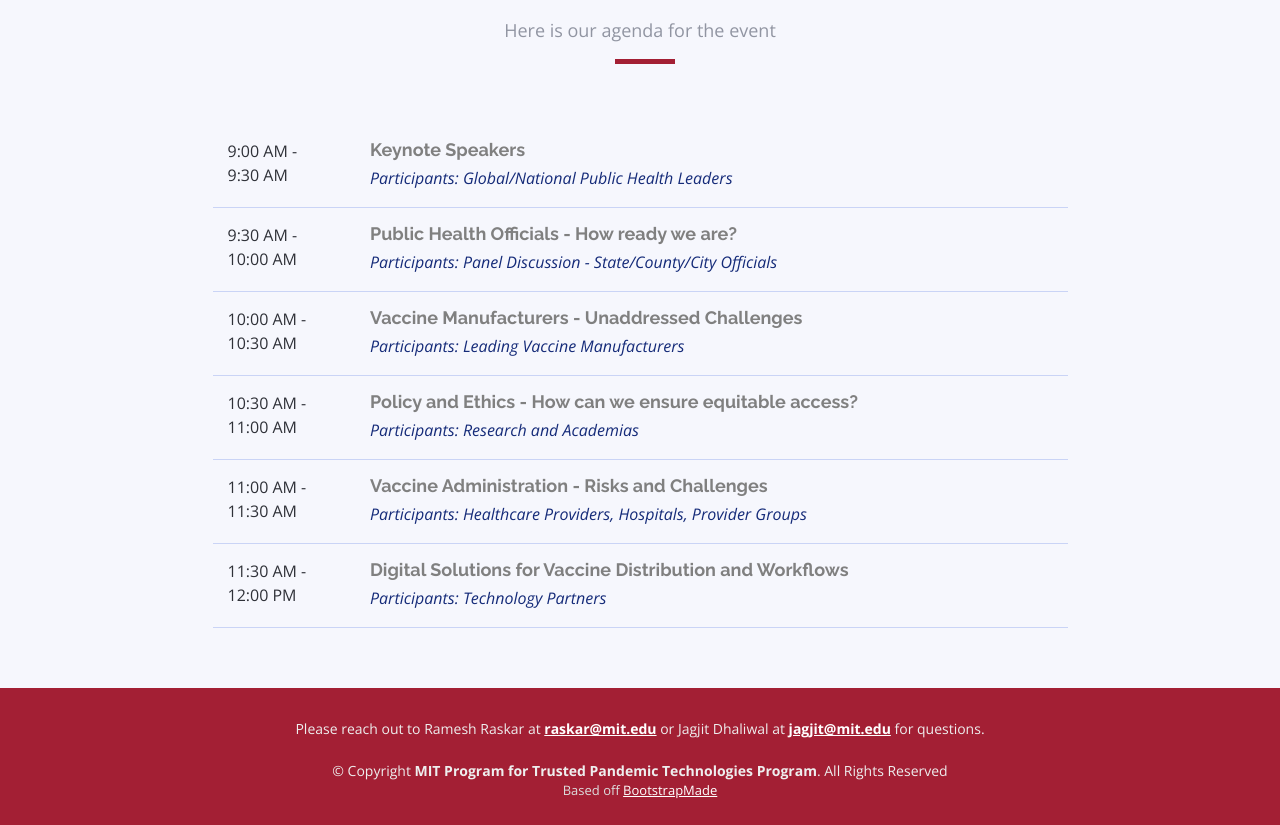
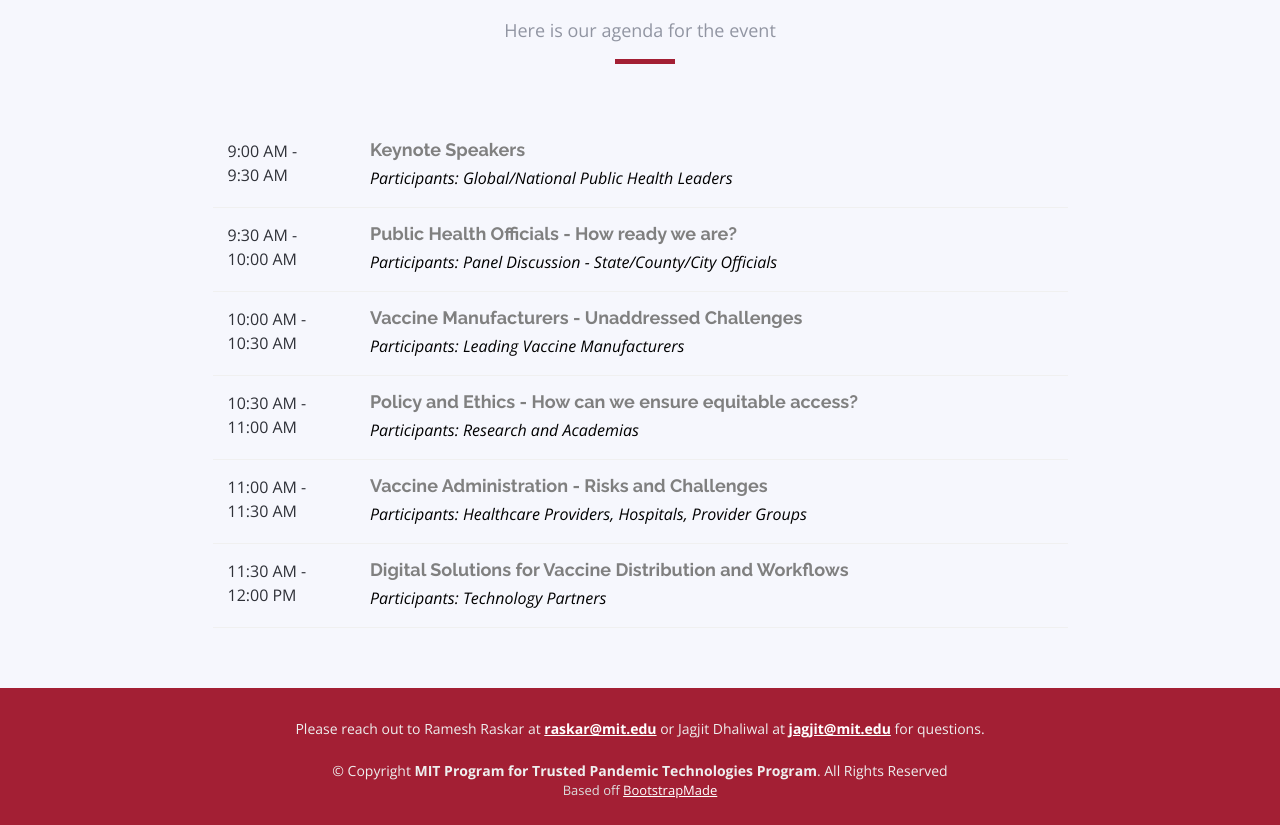
Before and after one commit to mit-vaccine/mit-vaccine.github.io, a plain HTML site: page conference.html in a window 1280 px wide. Shown: the part 3221-4046 px from the top of the page. Drawn offline with nearby package versions, Linux system fonts and the light colour scheme.

Commit message:
CSS color changes

```diff
--- a/assets/css/style.css
+++ b/assets/css/style.css
@@ -1227,14 +1227,14 @@ body.mobile-nav-active #mobile-nav-toggle {
 }
 
 #schedule .schedule-item {
-  border-bottom: 1px solid #cad4f6;
+  border-bottom: 1px solid #f0f0f0;
   padding-top: 15px;
   padding-bottom: 15px;
   transition: background-color ease-in-out 0.3s;
 }
 
 #schedule .schedule-item:hover {
-  background-color:#d75656;
+  background-color:rgba(145, 33, 48, 0.1);
 }
 
 #schedule .schedule-item time {
@@ -1273,7 +1273,7 @@ body.mobile-nav-active #mobile-nav-toggle {
 
 #schedule .schedule-item p {
   font-style: italic;
-  color: #152b79;
+  color: #000000;
   margin-bottom: 0;
 }
 
```
